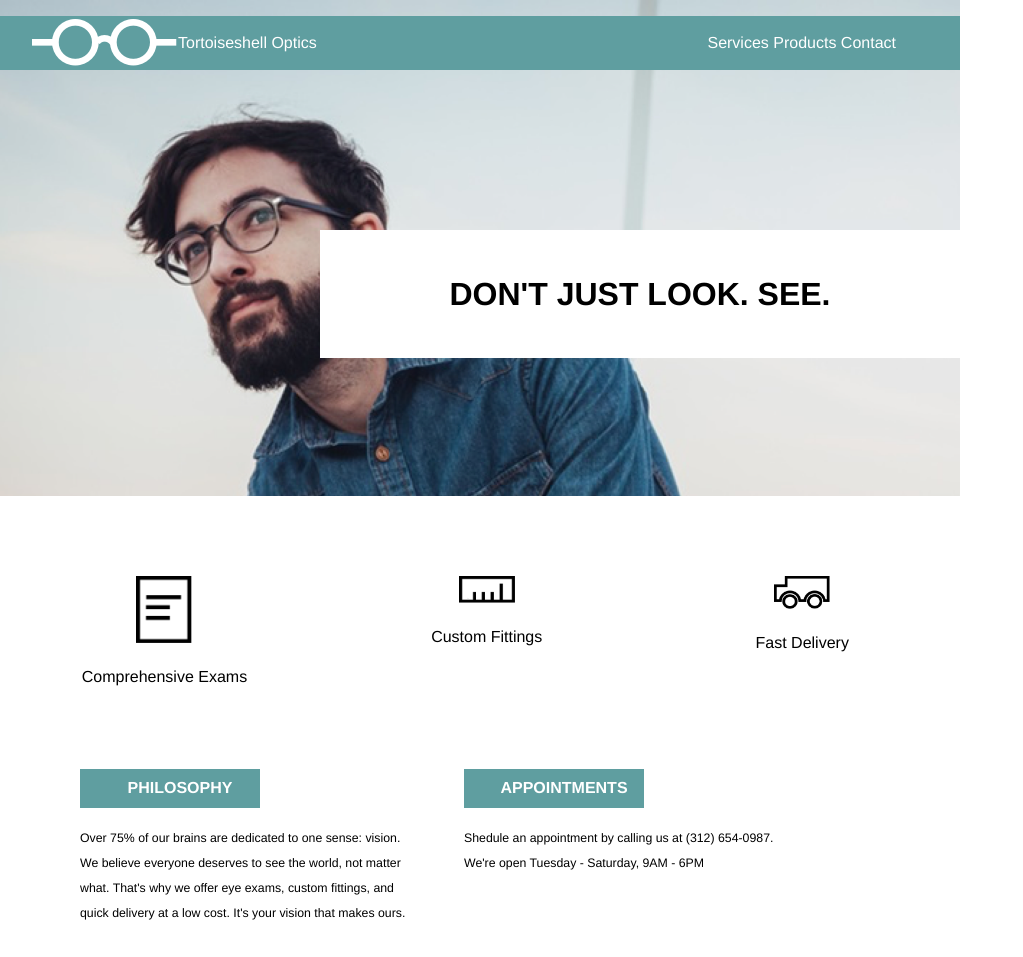
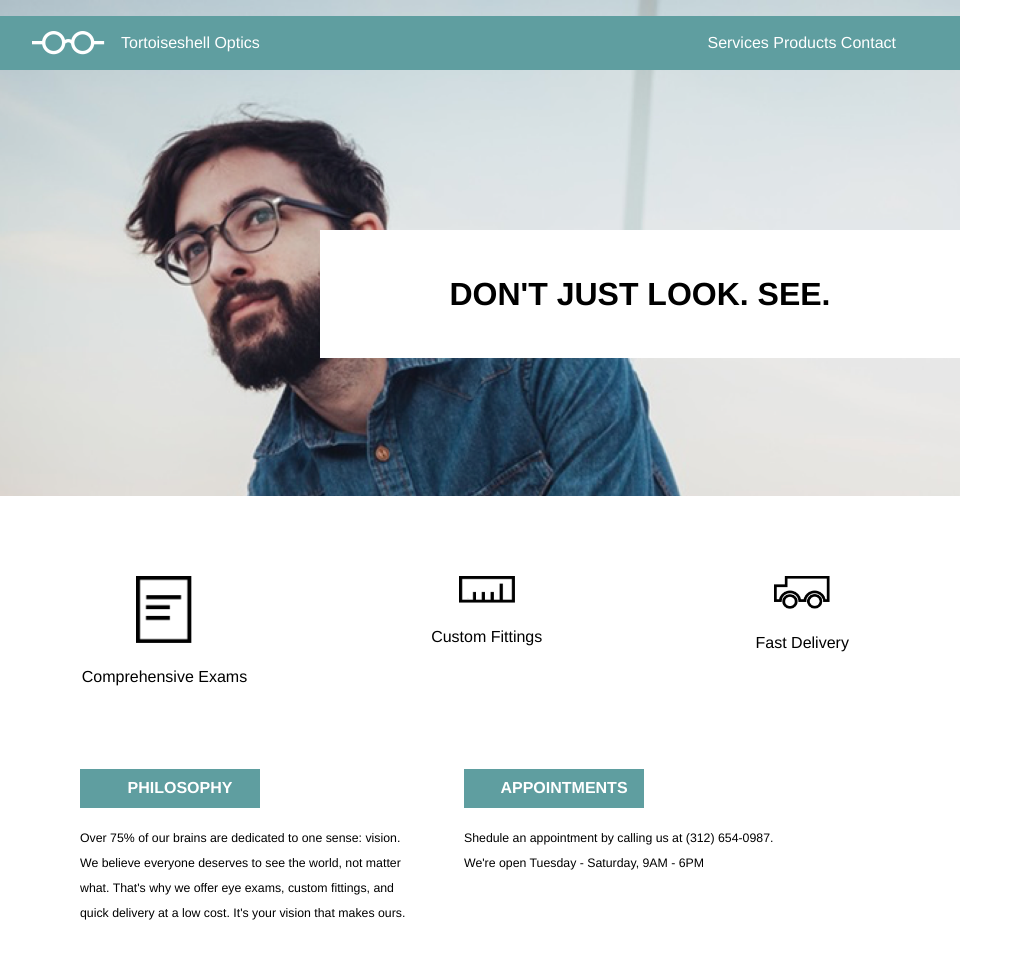
Before and after one commit to KonPfeifer/tortoiseshell, a plain HTML site: page index.html in a window 1280 px wide. Shown: the top 957 px of the page, without its empty margins (0-1023 px from the left). Drawn offline with Linux system fonts and the light colour scheme.

Commit message:
screenshots

```diff
--- a/resources/css/style.css
+++ b/resources/css/style.css
@@ -24,9 +24,9 @@ body {
   align-items: center;
 }
 
-header > img {
+#headerLogo img {
+  padding-right: 1rem;
   height: 1.5rem;
-  margin-right: 1rem;
 }
 
 header {
```
Also changed, not shown: 3 other files.
